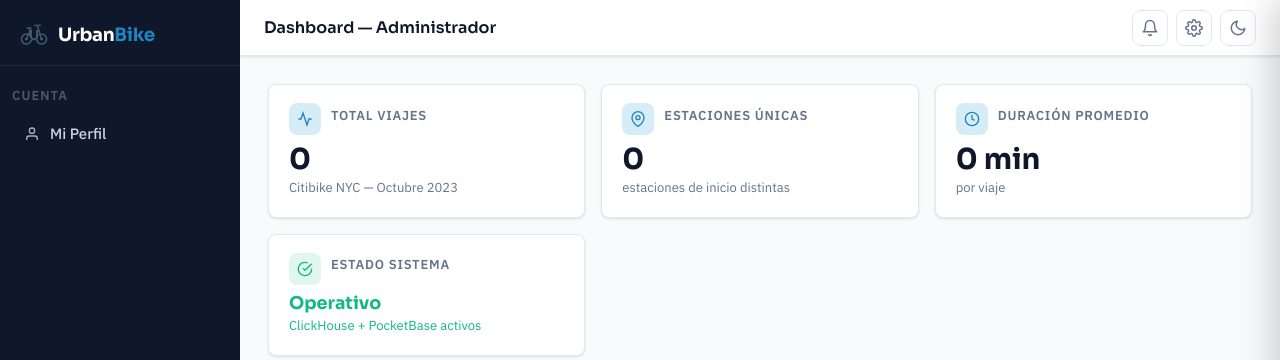
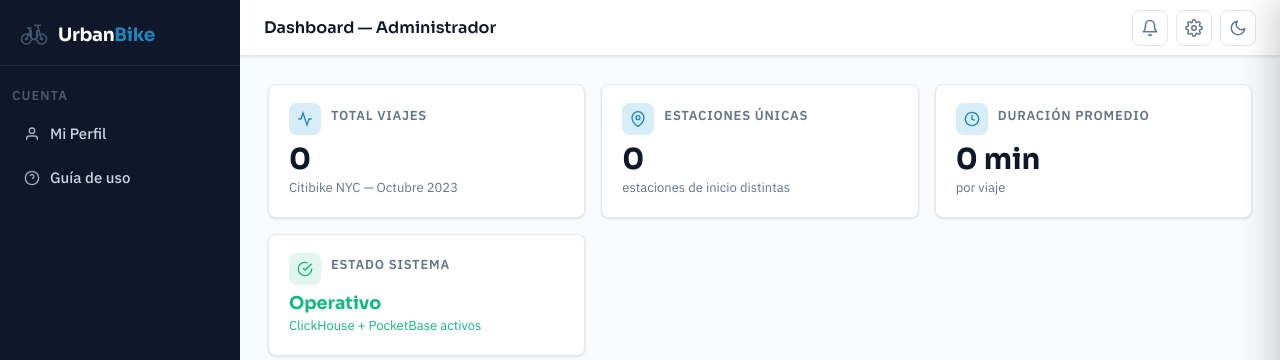
Before and after one commit to Washinton-Ap/urbanbike, a FastAPI app: page /dashboard in a window 1280 px wide. Shown: the top 360 px of the page. Run offline with FastAPI, Linux system fonts and the light colour scheme; the visitor is signed in with stand-in values (Sample User, id 1); data that the repository does not hold is empty.

Commit message:
feat: enlace Guia de uso en el sidebar compartido de todos los roles

```diff
--- a/app/templates/base.html
+++ b/app/templates/base.html
@@ -369,12 +369,16 @@
         </a>
       {% endif %}
 
-      <!-- Perfil (todos los roles) -->
+      <!-- Perfil y Guía de uso (todos los roles) -->
       {% if user %}
         <div class="sidebar-section">Cuenta</div>
         <a class="nav-item {% if '/perfil' in p %}active{% endif %}" href="/perfil">
           <svg width="16" height="16" viewBox="0 0 24 24" fill="none" stroke="currentColor" stroke-width="2"><path d="M20 21v-2a4 4 0 0 0-4-4H8a4 4 0 0 0-4 4v2"/><circle cx="12" cy="7" r="4"/></svg>
           Mi Perfil
+        </a>
+        <a class="nav-item {% if p == '/guia' %}active{% endif %}" href="/guia">
+          <svg width="16" height="16" viewBox="0 0 24 24" fill="none" stroke="currentColor" stroke-width="2"><circle cx="12" cy="12" r="10"/><path d="M9.09 9a3 3 0 0 1 5.83 1c0 2-3 3-3 3"/><line x1="12" y1="17" x2="12.01" y2="17"/></svg>
+          Guía de uso
         </a>
       {% endif %}
 
```
